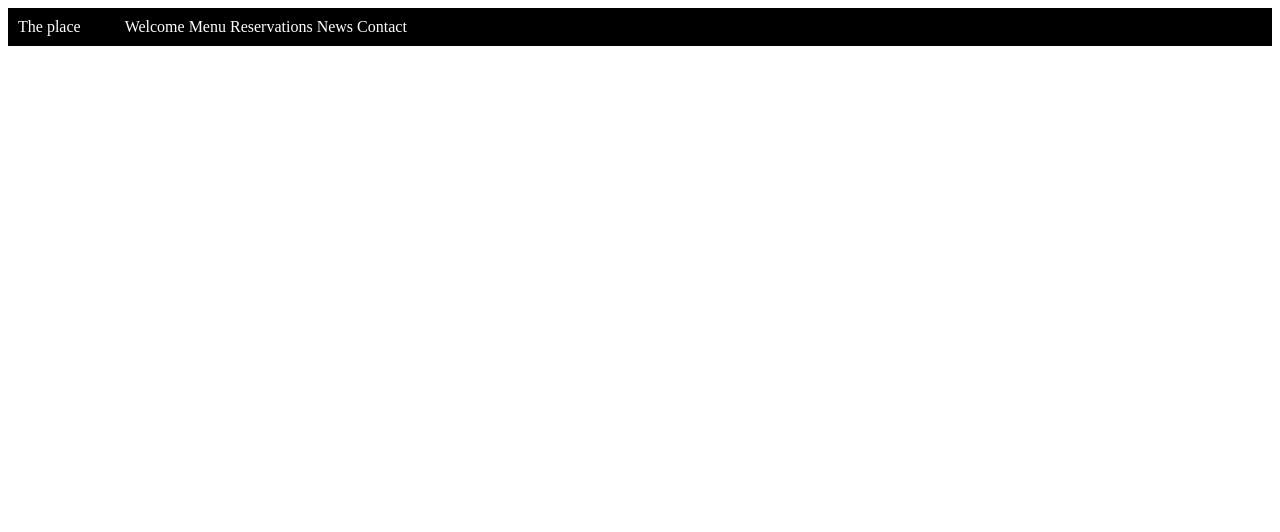
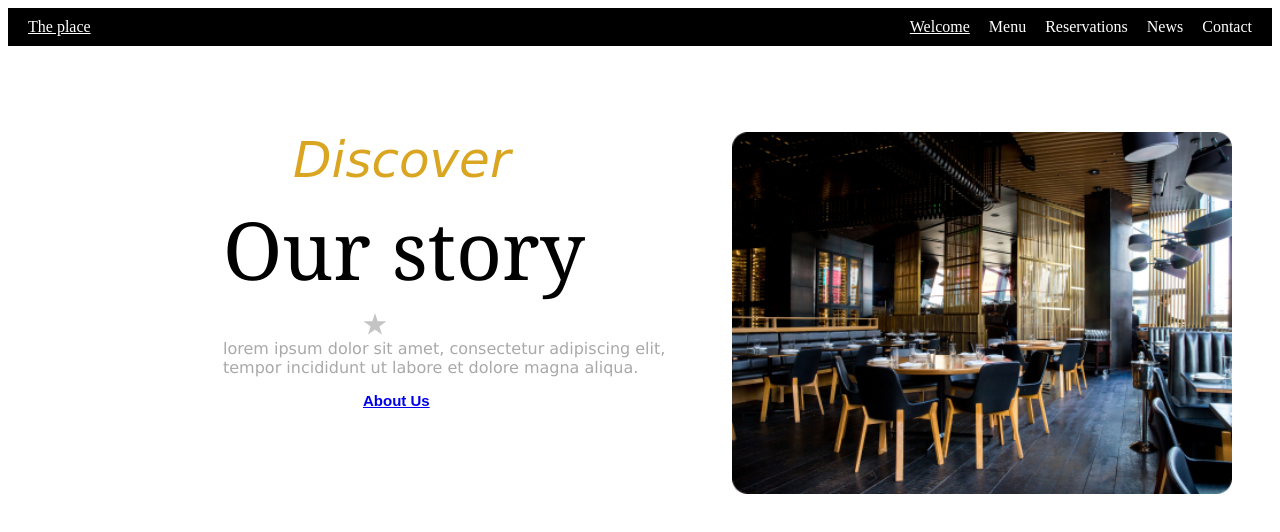
Before and after one commit to Wildcard-Phantom/webii2025, a plain HTML site: page index.html in a window 1280 px wide. Drawn offline with Linux system fonts and the light colour scheme.

Commit message:
4/5/2025

```diff
--- a/index.html
+++ b/index.html
@@ -10,10 +10,10 @@
 <body>
 
 <nav class="navigation">
-<a href="/">The place</a>
+<a href="/" class="brand">The place</a>
 <ul class="links">
 <li>
-    <a href="#">Welcome</a>
+    <a href="#" class="underline">Welcome</a>
 </li>
 <li>
     <a href="#">Menu</a>
@@ -30,5 +30,23 @@
 </ul>
 </nav>
 
+<main>
+    <div class="main">
+    <section class="left">
+<h1 class="header">Discover</h1>
+<p class="story">Our story</p>
+<img src="assets/Star.png" class="star">
+<p class="word">lorem ipsum dolor sit amet, consectetur adipiscing elit,</p>
+   <p class="word"> tempor incididunt ut labore et dolore magna aliqua.</p>
+<h6 class="about"><a href="/">About Us</a></h6>
+</section>
+    <section class="right">
+        <figure>
+<img src="assets/our-story.jpg" width="500px">
+</figure>
+    </section>
+</div>
+</main>
+
 </body>
 </html>
--- a/styles/story.css
+++ b/styles/story.css
@@ -11,3 +11,56 @@ ul li{
     text-decoration: none;
 }
 .links {display: inline;}
+
+.links{float: right;
+margin: 0px;}
+
+.brand{
+  margin-left: 10px;
+}
+
+.links li {
+  margin-left: 5px;
+  margin-right: 10px;
+}
+
+.underline{ text-decoration: underline !important;}
+
+.brand{text-decoration: underline !important;
+}
+
+.main{ display: block;}
+
+.right{float: right;
+  margin-top: 70px;}
+
+.left {float: left;
+margin-top: 85px;
+margin-left: 215px;}
+
+.header{font-size: 50px;font-family: "Yellowtail", cursive;
+  font-weight: 400;
+  font-style: normal; color: goldenrod;
+font-style: italic;
+margin-top: 0px;
+margin-bottom: 0px;
+margin-left: 70px;}
+
+.story{ font-size: 80px; margin-bottom:
+  10px; margin-top: 5px;
+font-family: Cambria, Cochin, Georgia, Times, 'Times New Roman', serif;}
+
+.star{margin-left: 140px;}
+
+.word{margin-top: 0px;
+margin-bottom: 0px;
+color: darkgrey;
+font-family: Verdana, Geneva, Tahoma, sans-serif;
+margin-right: 25px;}
+
+.about{margin-top: 15px;
+margin-left: 0px;
+font-size: 15px;
+color: goldenrod;
+margin-left: 140px;
+font-family:Arial, Helvetica, sans-serif;}
```
